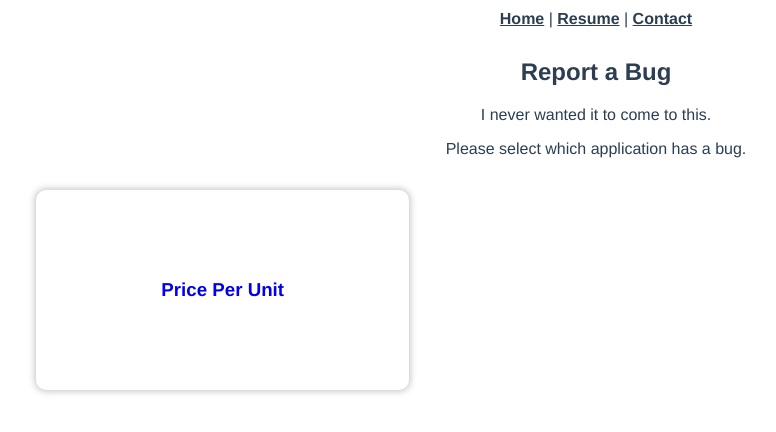
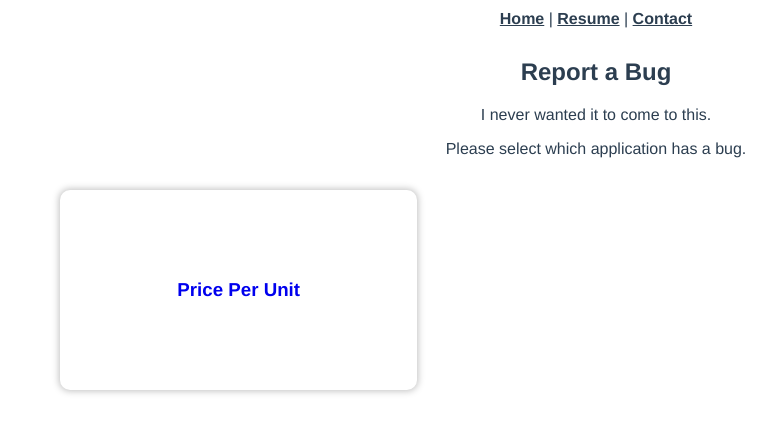
Before and after one commit to dwidjaja945/resume-portfolio, a Vue app: page /contact/report-bug in a window 1280 px wide. Shown: the top 432 px of the page, without its empty margins (44-820 px from the left). Built offline with nearby package versions, Linux system fonts and the light colour scheme.

Commit message:
[style] added padding

```diff
--- a/src/views/Contact/ReportBug.vue
+++ b/src/views/Contact/ReportBug.vue
@@ -45,7 +45,7 @@ export default defineComponent({
 
 <style lang="scss" scoped>
 .root {
-  padding-bottom: 5rem;
+  padding: 0 1.5rem 5rem;
 }
 .appGrid {
   display: grid;
--- a/src/views/Contact/index.vue
+++ b/src/views/Contact/index.vue
@@ -2,7 +2,7 @@
   <main>
     <Navigation>
       <h2>Contact</h2>
-      <div>
+      <div class="root">
         <p>If you would like to reach me directly, please feel free to fill out the form below</p>
         <p>
           If you need to report a bug on one of my applications, please do so here:
@@ -35,4 +35,8 @@ main {
   min-height: 100vh;
 }
 
+.root {
+  padding: 0 1.5rem;
+}
+
 </style>
```
